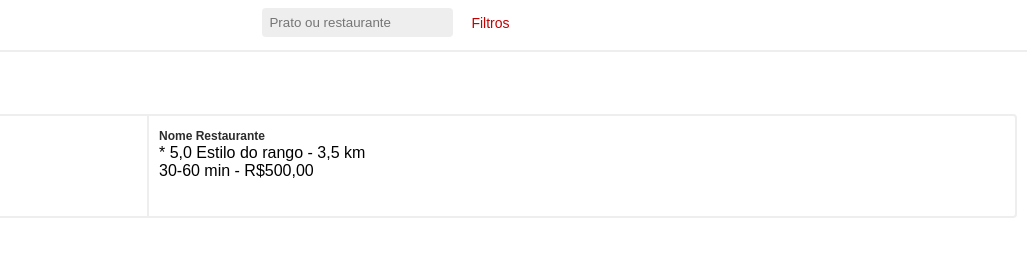
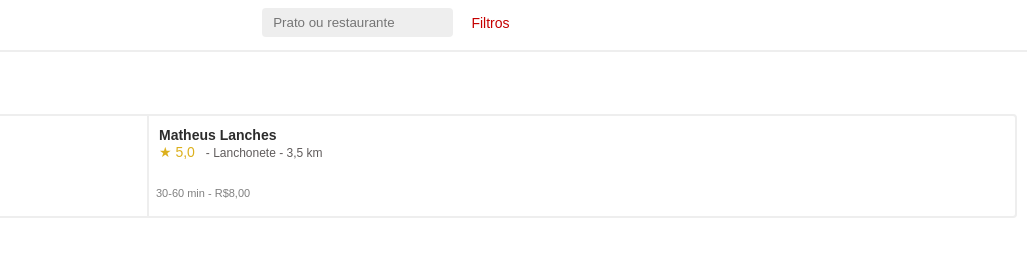
Before and after one commit to bravesoftdz/Ifood-Fake, a plain HTML site: page index.html in a window 1280 px wide. Shown: the full height of the page, 245-1280 px from the left. Drawn offline with Linux system fonts and the light colour scheme.

Commit message:
Inicio Projeto

```diff
--- a/index.css
+++ b/index.css
@@ -57,14 +57,29 @@ li.restaurante {
 }
 .informacoes-restaurantes {
     padding: 10px;
-
 }
 .nome-restaurante {
     font-weight: bold;
-    font-size: 12px;
+    font-size: 14px;
     color: rgb(44, 44, 44);
 
 }
 .descricao-restaurante {
-
+    font-size: 10px;
+    color: rgba(105, 105, 105, 0.849);
 }
+.nota {
+    color: rgba(216, 166, 1, 0.89);
+    font-size: 14px;
+}
+.estilo-rango {
+    padding: 7px;
+    color: rgba(95, 91, 91, 0.993);
+    font-size: 12px;
+}
+.tempo-valor{
+    padding: 27px ;
+    margin-left: -30px;
+    color: rgba(105, 105, 105, 0.849);
+    font-size: 11px;
+}
--- a/index.html
+++ b/index.html
@@ -9,7 +9,7 @@
 </head>
 <body>
     <div class="pesquisa-restaurante">
-        <input type="text" placeholder="Prato ou restaurante">
+        <input type="search" placeholder=" Prato ou restaurante">
         <button name="filtros"> Filtros </button>
     </div> <!-- Busca de restaurantes-->
     <div class="resultado-busca">
@@ -20,12 +20,12 @@
                     <img class="logo-restaurante" src="mateuslanches.png" alt="logo restaurante">
                 </div>
                 <div class="informacoes-restaurantes">
-                    <span class="nome-restaurante">Nome Restaurante</span>
+                    <span class="nome-restaurante">Matheus Lanches</span>
                     <div class="descricao-restaurante">
-                        <span class="nota">* 5,0 </span>
-                        <span class="estilo-rango"> Estilo do rango - 3,5 km</span>
+                        <span class="nota">&#9733; 5,0 </span>
+                        <span class="estilo-rango"> - Lanchonete - 3,5 km</span>
                         <div class="tempo-valor">
-                            <span class="tempo-entrega">30-60 min - R$500,00</span>
+                            <span class="tempo-entrega">30-60 min - R$8,00</span>
                         </div>
                     </div>
                 </div>
```
